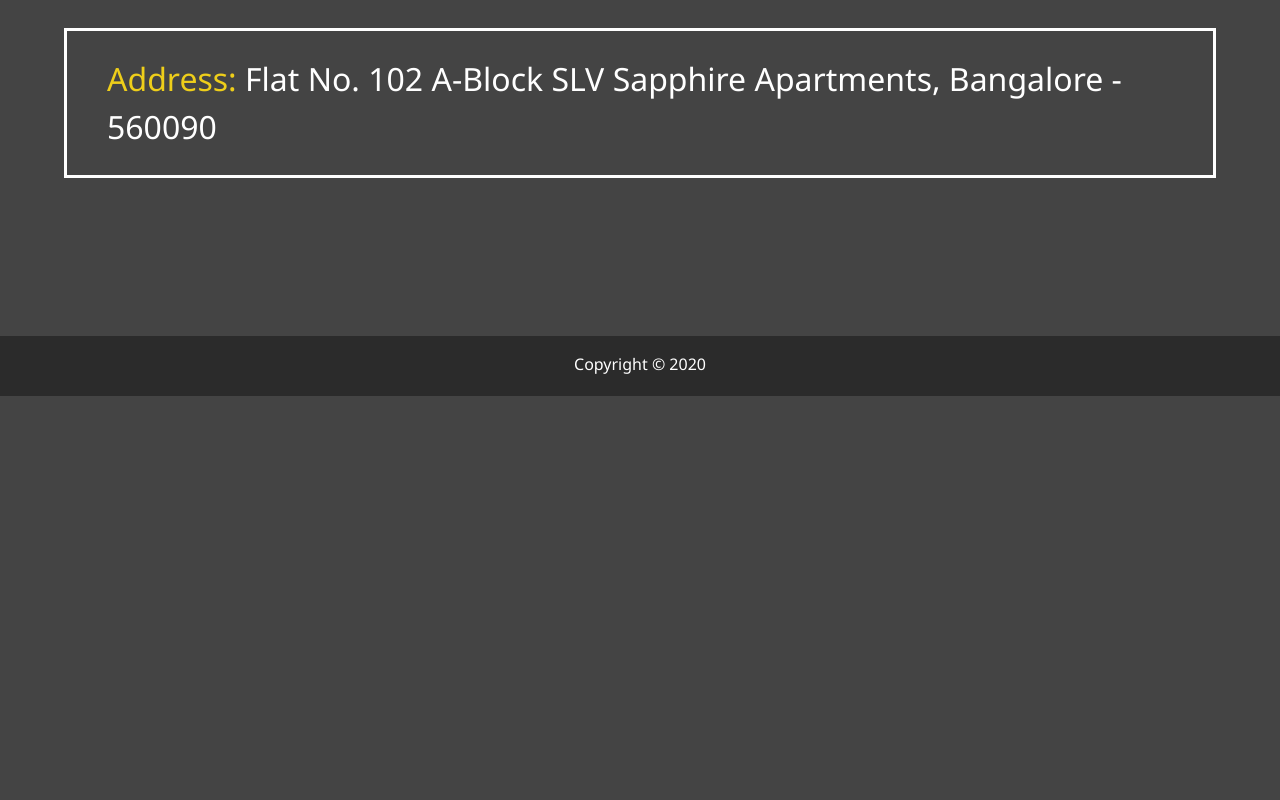
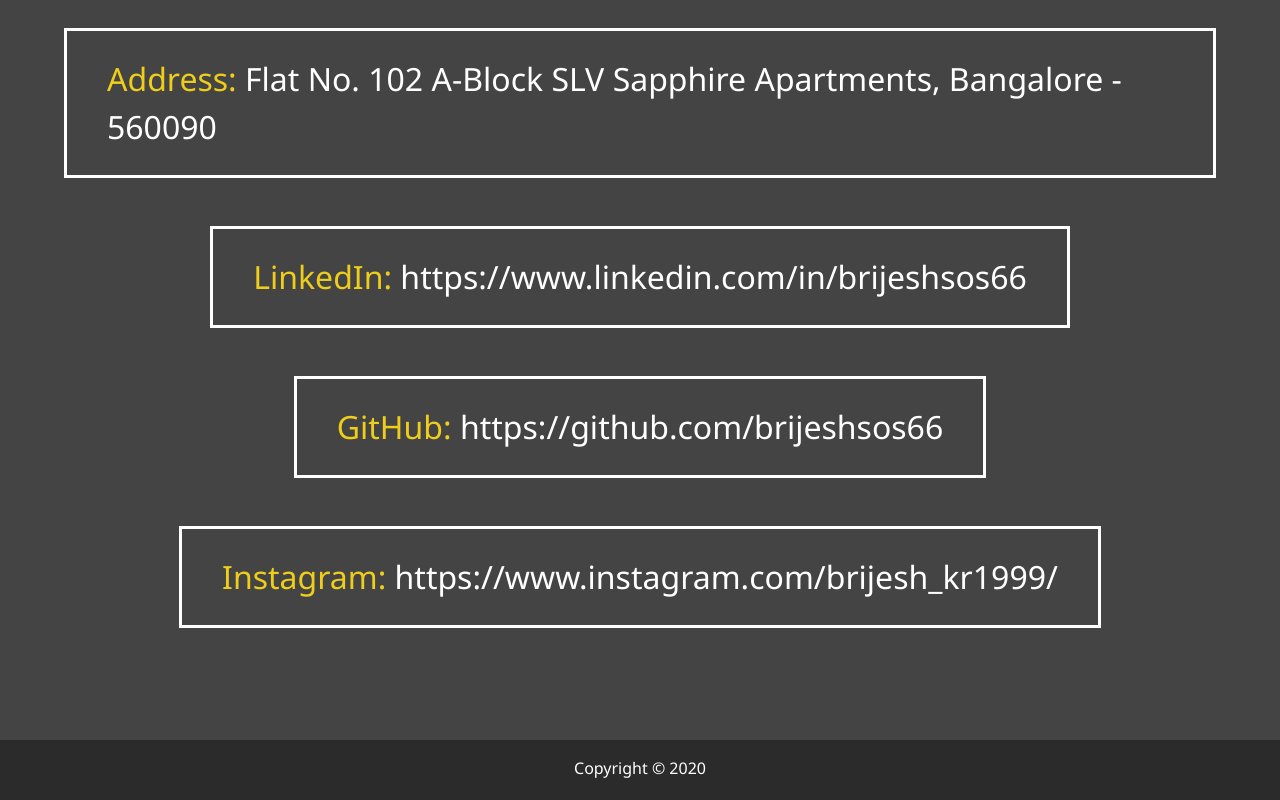
Before and after one commit to brijeshsos66/brijesh_portfolio, a website: page dist/contact.html in a window 1280 px wide. Shown: the part 404-1204 px from the top of the page. Before the commit the page ends 800 px from the top, so only its background shows below. Drawn offline with Linux system fonts and the light colour scheme.

Commit message:
added contacts

```diff
--- a/dist/contact.html
+++ b/dist/contact.html
@@ -67,6 +67,15 @@
       <div>
         <span class="text-secondary">Address: </span> Flat No. 102 A-Block SLV Sapphire Apartments, Bangalore - 560090
       </div>
+      <div>
+        <span class="text-secondary">LinkedIn: </span> https://www.linkedin.com/in/brijeshsos66
+      </div>
+      <div>
+        <span class="text-secondary">GitHub: </span> https://github.com/brijeshsos66
+      </div>
+      <div>
+        <span class="text-secondary">Instagram: </span> https://www.instagram.com/brijesh_kr1999/
+      </div>
     </div>
   </main>
 
--- a/package.json
+++ b/package.json
@@ -3,13 +3,13 @@
   "version": "1.0.0",
   "description": "Responsive portfolio website",
   "main": "index.js",
-  "homepage": "https://brijeshsos66.github.io/brijesh_portfolio",
+  "homepage": "https://brijeshsos66.github.io/modern_portfolio",
   "scripts": {
     "sass": "node-sass -w scss/ -o dist/css/ --recursive",
     "deploy": "gh-pages -d dist"
   },
   "author": "Brijesh Kumar",
-  "license": "IRC",
+  "license": "MIT",
   "dependencies": {
     "gh-pages": "^1.2.0",
     "node-sass": "^4.9.2"
```
Also changed, not shown: dist/work.html (+1 -1 lines), dist/img/background.jpg, dist/img/projects/project1.jpg, dist/img/projects/project2.jpg, dist/img/projects/project3.jpg.
